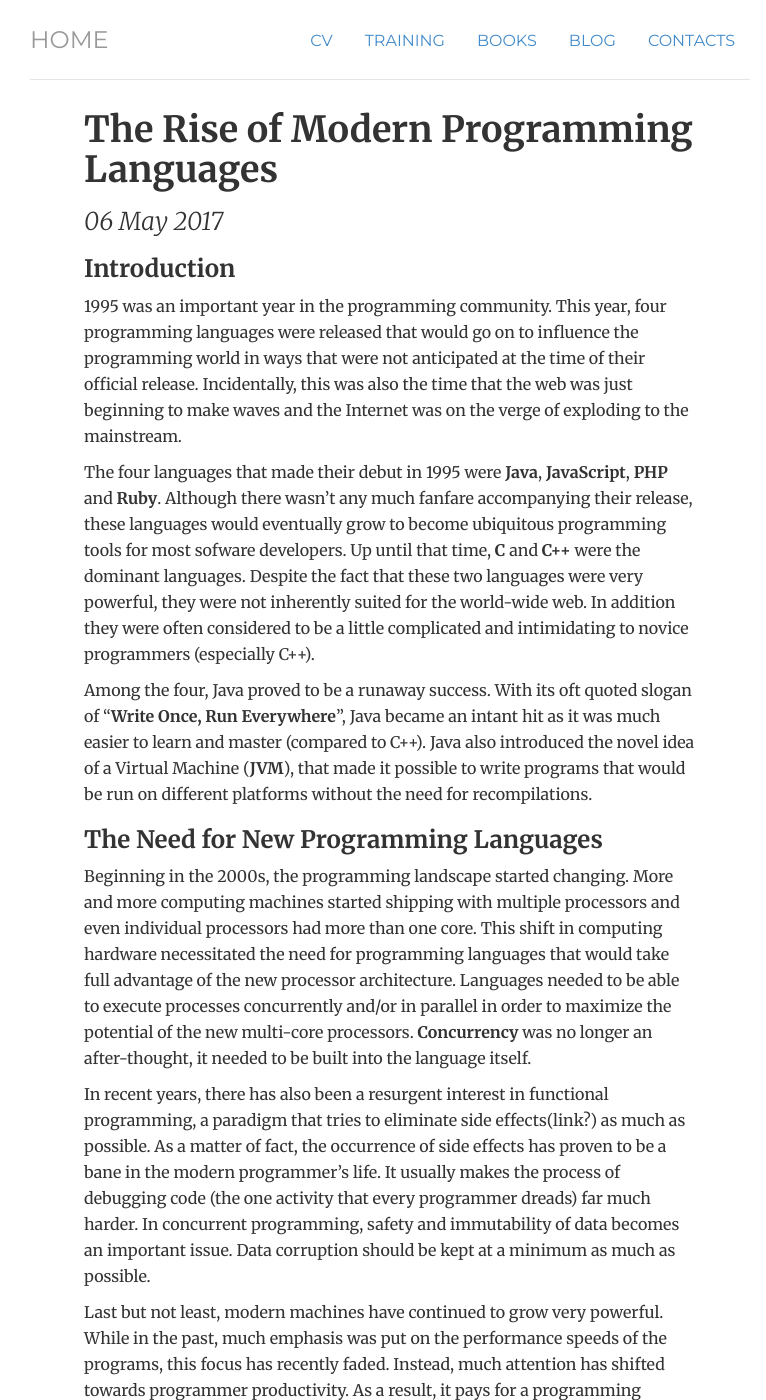
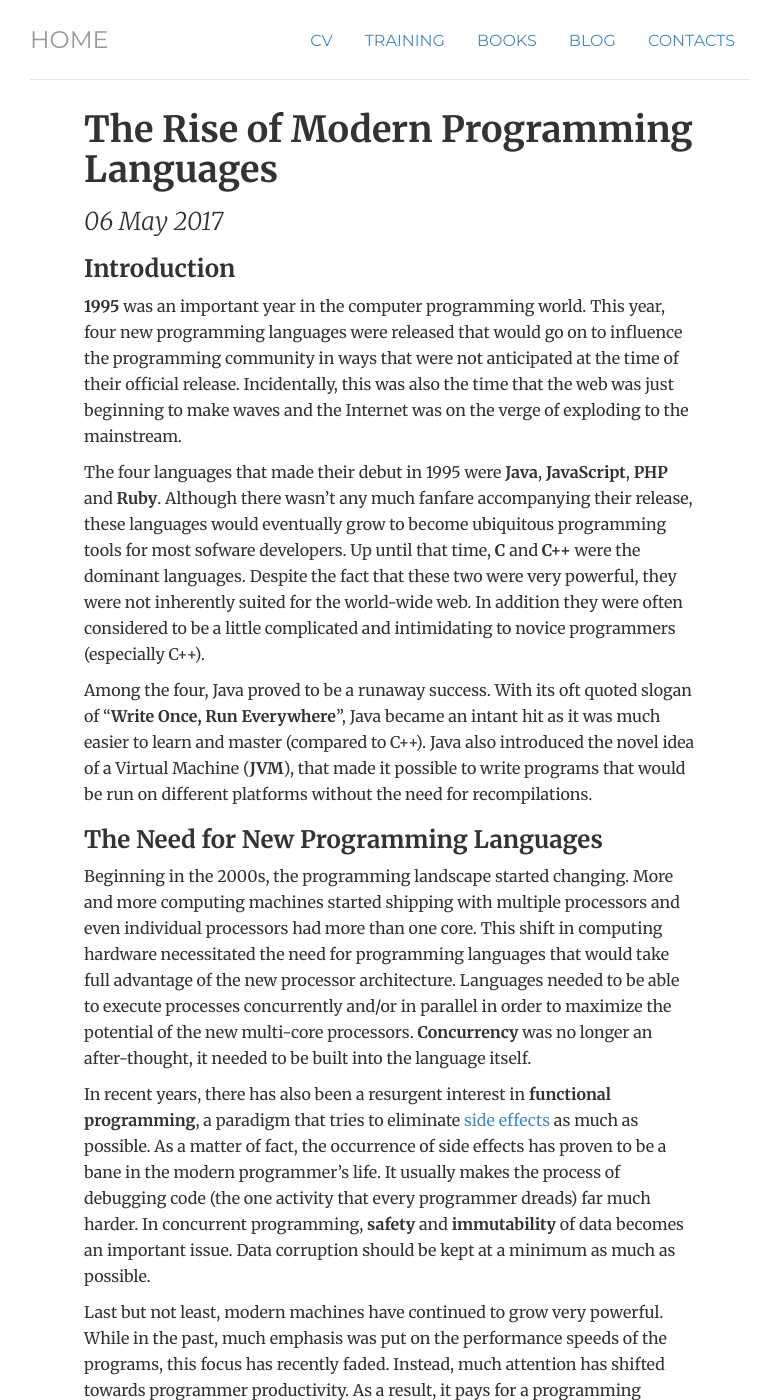
Before and after one commit to theafricanengineer/theafricanengineer.github.io, a Jekyll site: the page built from _posts/2017-05-06-the-rise-of-modern-programming-languages.md, in a window 1280 px wide and 1400 px high. Shown: the whole window, without its empty margins (250-1016 px from the left). Built offline with Jekyll 4.4.1, drawn with Linux system fonts in a browser that asks for light colours; comment, search, counter and statistics services are not loaded; some of the changed text lies outside the part shown.

Commit message:
edit post

```diff
--- a/_posts/2017-05-06-the-rise-of-modern-programming-languages.md
+++ b/_posts/2017-05-06-the-rise-of-modern-programming-languages.md
@@ -4,9 +4,9 @@
 ---
 ### Introduction
 
-1995 was an important year in the programming community. This year, four programming languages were released that would go on to influence the programming world in ways that were not anticipated at the time of their official release. Incidentally, this was also the time that the web was just beginning to make waves and the Internet was on the verge of exploding to the mainstream.
+**1995** was an important year in the computer programming world. This year, four new programming languages were released that would go on to influence the programming community in ways that were not anticipated at the time of their official release. Incidentally, this was also the time that the web was just beginning to make waves and the Internet was on the verge of exploding to the mainstream.
 
-The four languages that made their debut in 1995 were **Java**, **JavaScript**, **PHP** and **Ruby**. Although there wasn't any much fanfare accompanying their release, these languages would eventually grow to become ubiquitous programming tools for most sofware developers. Up until that time, **C** and **C++** were the dominant languages. Despite the fact that these two languages were very powerful, they were not inherently suited for the world-wide web. In addition they were often considered to be a little complicated and intimidating to novice programmers (especially C++).
+The four languages that made their debut in 1995 were **Java**, **JavaScript**, **PHP** and **Ruby**. Although there wasn't any much fanfare accompanying their release, these languages would eventually grow to become ubiquitous programming tools for most sofware developers. Up until that time, **C** and **C++** were the dominant languages. Despite the fact that these two were very powerful, they were not inherently suited for the world-wide web. In addition they were often considered to be a little complicated and intimidating to novice programmers (especially C++).
 
 Among the four, Java proved to be a runaway success. With its oft quoted slogan of "**Write Once, Run Everywhere**", Java became an intant hit as it was much easier to learn and master (compared to C++). Java also introduced the novel idea of a Virtual Machine (**JVM**), that made it possible to write programs that would be run on different platforms without the need for recompilations.
 
@@ -14,7 +14,7 @@
 
 Beginning in the 2000s, the programming landscape started changing. More and more computing machines started shipping with multiple processors and even individual processors had more than one core. This shift in computing hardware necessitated the need for programming languages that would take full advantage of the new processor architecture. Languages needed to be able to execute processes concurrently and/or in parallel in order to maximize the potential of the new multi-core processors. **Concurrency** was no longer an after-thought, it needed to be built into the language itself.
 
-In recent years, there has also been a resurgent interest in functional programming, a paradigm that tries to eliminate side effects(link?) as much as possible. As a matter of fact, the occurrence of side effects has proven to be a bane in the modern programmer's life. It usually makes the process of debugging code (the one activity that every programmer dreads) far much harder. In concurrent programming, safety and immutability of data becomes an important issue. Data corruption should be kept at a minimum as much as possible.
+In recent years, there has also been a resurgent interest in **functional programming**, a paradigm that tries to eliminate [side effects](link?) as much as possible. As a matter of fact, the occurrence of side effects has proven to be a bane in the modern programmer's life. It usually makes the process of debugging code (the one activity that every programmer dreads) far much harder. In concurrent programming, **safety** and **immutability** of data becomes an important issue. Data corruption should be kept at a minimum as much as possible.
 
 Last but not least, modern machines have continued to grow very powerful. While in the past, much emphasis was put on the performance speeds of the programs, this focus has recently faded. Instead, much attention has shifted towards programmer productivity. As a result, it pays for a programming language to have neat and elegant syntax, which is easy to write and read. A new developer should be able to pick it up quickly and be up and running with the language in the shortest time possible. One ought to be able to play with the language right from beginning through an interactive loop, commonly known as the **REPL** (Read-Eval-Print Loop), without having to go through tedious setup and compilation processes.
 
@@ -51,7 +51,6 @@
 4. Kotlin
 5. Swift
 
-According to the 2017 Stackoverflow survey (link?), all of the above languages, except Kotlin, were in the top ten.
 The following is an overview of some of the features of each language.
 N/B: I will be using a simple function declaration to compare the five languages.
 
@@ -72,7 +71,7 @@
 After the closing parenthesis of the function parameter list, we have another colon and an `Int` after it. This is the trailing function return type (more properly called the ***result type*** in Scala).
 Following the function's result type is an equals sign (**=**) and a pair of curly braces that contain the body of the function. The equals sign might appear a little strange to those who are still new to Scala but it makes a lot of sense from a mathematical point of view. The contents within the curly braces may be considered as a mathematical expression that returns (or yields) a result depending on a particular set of input values. The result would then be assigned to whatever is to the left of the equals sign. In other words, when the ***factorial*** function is called, it will '***return***' whatever the result of the **expression** within the curly braces is.
 
-Variables in Scala are declared using either the ***val*** or ***var*** (similar to JavaScript) keywords. Variables declared using the ***val*** keyword are **immutable** and therefore are not reassignable (this is the preferred option in Scala). On the other hand variables declared using the ***var*** keyword can be reassigned.
+Variables in Scala are declared using either the `val` or `var` (similar to JavaScript) keywords. Variables declared using the ***val*** keyword are **immutable** and therefore are not reassignable (this is the preferred option in Scala). On the other hand variables declared using the ***var*** keyword can be reassigned.
 If a variable is given an initial value, then its type doesn't have to be declared explicitly, the interpreter can easily 'infer' its type from the initial value:
 
 	val x = 20
@@ -89,7 +88,7 @@
 
 ***Concurrency in Scala***:
 
-Scala uses ***Actors*** (Based on the Actor Model proposed by **Carl Hewitt** in the early 1970s) to implement concurrency. The implementation method is heavily influenced by ***Erlang***.
+Scala uses ***Actors*** (Based on the [Actor Model](link) proposed by **Carl Hewitt** in the early 1970s) to implement concurrency. The implementation method is heavily influenced by [Erlang](link).
 A simple example is shown below:
 
 	import scala.actors.Actor
@@ -134,7 +133,7 @@
 
 The main drawback for Scala seems to be its steep learning curve, but once you master it, you'll wonder why you lived without it.
 
-One of the authoritative books on Scala is Programming in Scala(Amazon link?) by Martin Odersky, Lex Spoon and Bill Venners. It is worth checking out.
+One of the authoritative books on Scala is [Programming in Scala](Amazon link?) by Martin Odersky, Lex Spoon and Bill Venners. It is worth checking out.
 
 ### 2. Golang (Go)
 
@@ -177,7 +176,7 @@
 A simple example is shown below:
 
 	func main() {
-	    c1 : = make(chan string)
+	    c1 := make(chan string)
 	    c2 := make(chan string)
 
 	    go func() {
@@ -243,15 +242,15 @@
 
 ### 3. Rust
 
-[Rust](https://www.rust-lang.org) is a systems programming language that was created by Mozilla Research as a safer and more efficient alternative to C/C++. It was officially released as an open-source project back in 2010. The lead designer of the language was **Graydon Hoare**, who has since moved to **Apple** and is now working as part of the **Swift** (dicussed later) team.
+[Rust](https://www.rust-lang.org) is a systems programming language that was created by Mozilla Research as a safer and more efficient alternative to C/C++. It was officially released as an open-source project back in 2010. The lead designer of the language was **Graydon Hoare**, who has since moved to **Apple** and is now working as part of the **Swift** (discussed later) team.
 
-The stated goals for the Rust programming language are:
+The stated goals of the Rust programming language are:
 
 >* Safety
 * Speed
 * Concurrency
 
-Out of the three, Rust takes **safety** more seriously. It enforces safety through one of its most unique (and tricky) concepts: **ownership**. Here(link) is an excellent article explaining the concept.
+Out of the three, Rust takes **safety** more seriously. It enforces safety through one of its most unique (and tricky) concepts: **ownership**. [Here](link) is an excellent article explaining the concept.
 
 A simple function declaration in Rust looks like this:
 
@@ -278,7 +277,7 @@
 
 	let (x, y) = (7, 13);
 
-In this case, 7 will be bound to ***x*** and 13 to ***y***
+In this case, 7 will be bound to ***x*** and 13 to ***y***.
 
 The type of the variable may be explicitly declared as shown below:
 
```
Also changed, not shown: other parts of _posts/2017-05-06-the-rise-of-modern-programming-languages.md (+92 -5 lines).
